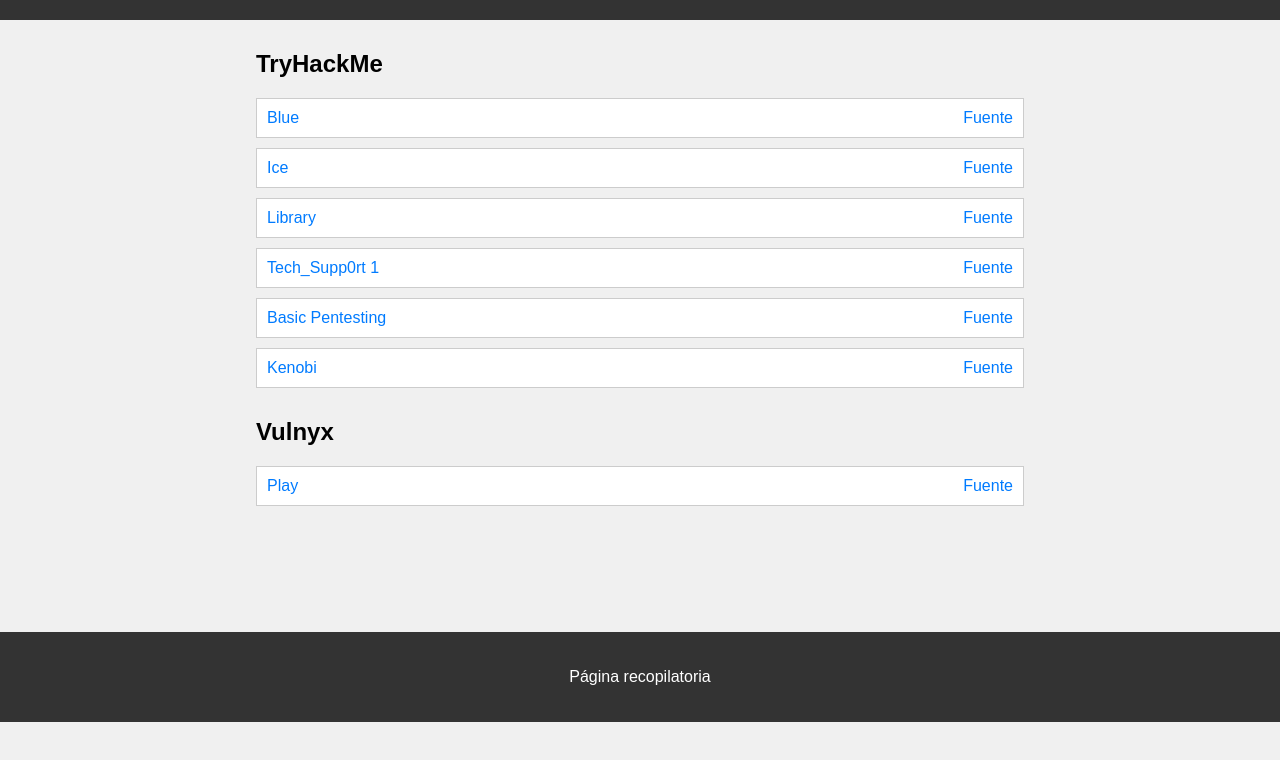
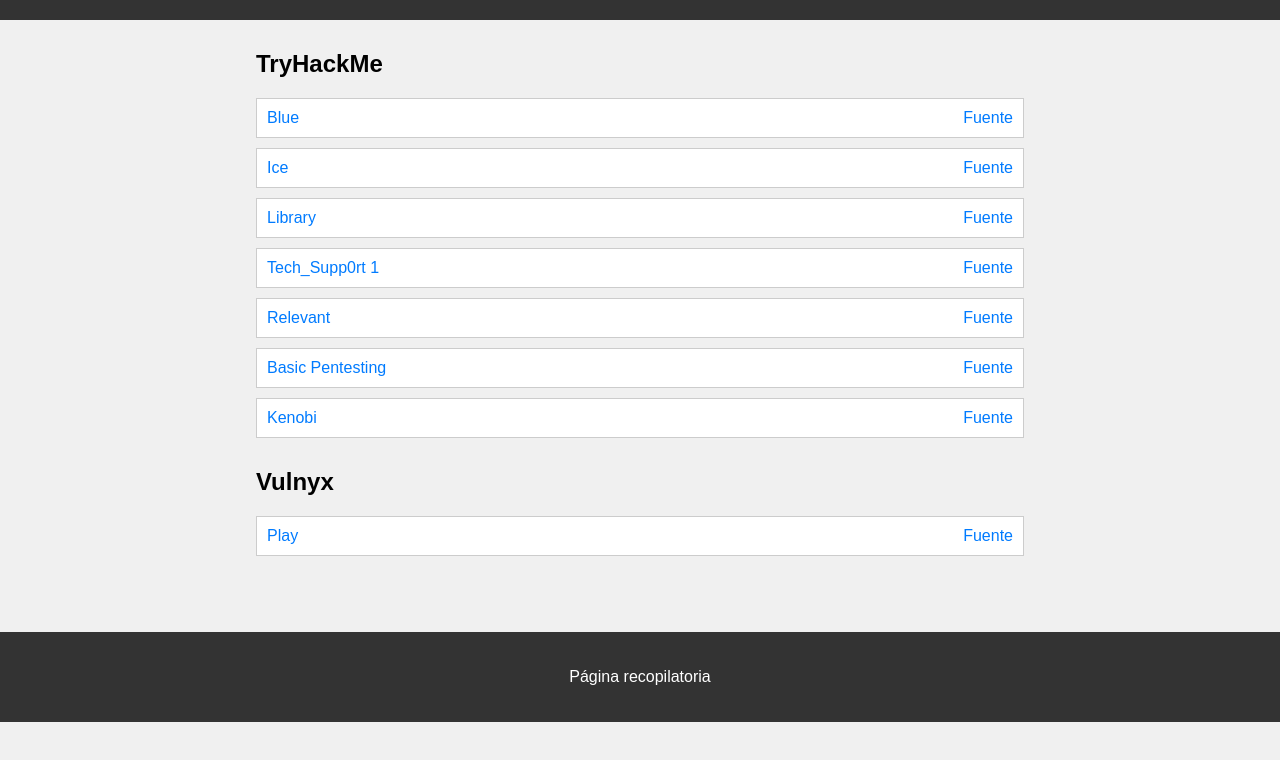
Before and after one commit to PlacidoDiaz/CTF-Writeups, a plain HTML site: page index.html in a window 1280 px wide. Shown: the part 78-838 px from the top of the page. Drawn offline with Linux system fonts and the light colour scheme.

Commit message:
Update index.html

```diff
--- a/index.html
+++ b/index.html
@@ -85,6 +85,10 @@
         </div>
 
         <div class="machine">
+            <a href="THM/7. Relevant/relevant.html">Relevant</a> <a href="https://tryhackme.com/room/relevant">Fuente</a>
+        </div>
+
+        <div class="machine">
             <a href="THM/9. Basic Pentesting/BP.html">Basic Pentesting</a> <a href="https://tryhackme.com/room/basicpentestingjt">Fuente</a>
         </div>
         <div class="machine">
```
